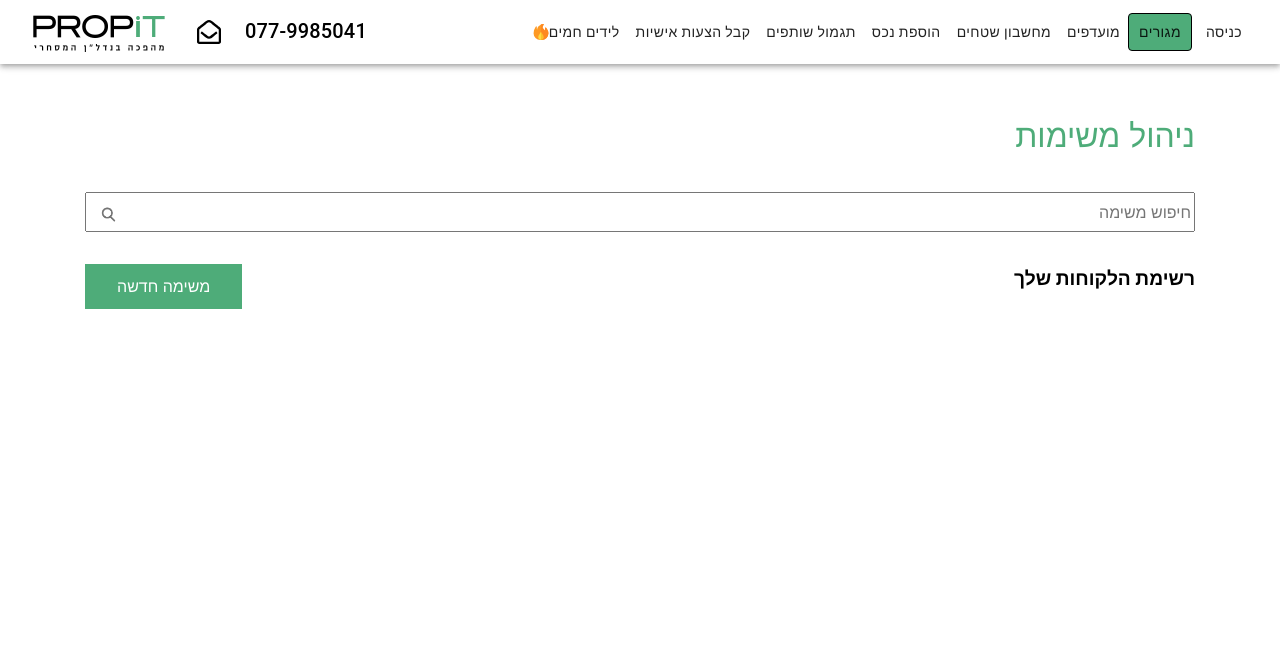
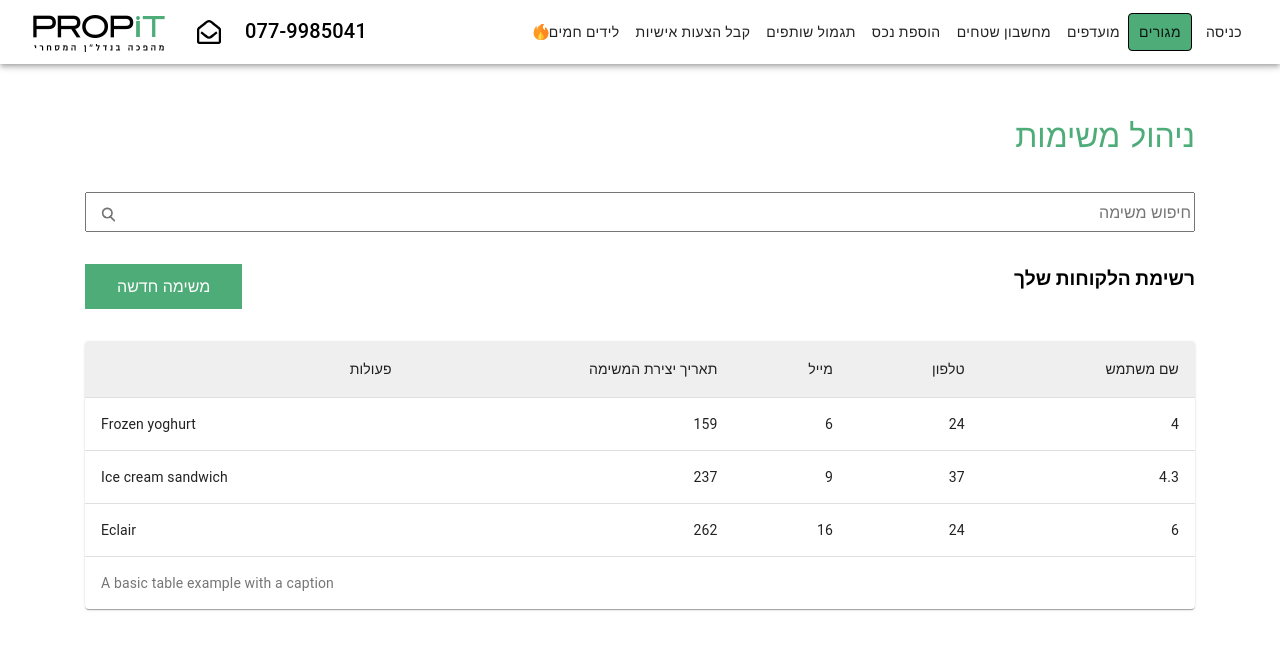
Before and after one commit to roee030/Project-Manager-App---reactjs, a React (Create React App) app in the folder client/: page / in a window 1280 px wide. Shown: the top 650 px of the page. Built offline with nearby package versions, Linux system fonts and the light colour scheme.

Commit message:
edit table

```diff
--- a/client/src/App.js
+++ b/client/src/App.js
@@ -4,7 +4,8 @@ import { FontAwesomeIcon } from '@fortawesome/react-fontawesome';
 import Navbar from './components/navbar/Navbar.js';
 import Title from './components/title/Title.js';
 import SearchBar from './components/searchBar/SearchBar.js';
-import TaskOption from './components/taskOptions/TaskOption';
+import TaskOption from './components/taskOptions/TaskOption.js';
+import Table from './components/table/Table.js';
 function App() {
   return (
     <>
@@ -13,6 +14,7 @@ function App() {
             <Title/>
             <SearchBar/>
             <TaskOption/>
+            <Table/>
         </div>
     </>
   );
--- /dev/null
+++ b/client/src/components/table/Table.css
@@ -0,0 +1,6 @@
+.tablefff{
+    margin-top: 2rem;
+}
+.rowBar{
+    background-color: #efefef;
+}
--- /dev/null
+++ b/client/src/components/table/Table.js
@@ -0,0 +1,60 @@
+import React from 'react';
+import './Table.css'
+import { makeStyles } from '@material-ui/core/styles';
+import Table from '@material-ui/core/Table';
+import TableBody from '@material-ui/core/TableBody';
+import TableCell from '@material-ui/core/TableCell';
+import TableContainer from '@material-ui/core/TableContainer';
+import TableHead from '@material-ui/core/TableHead';
+import TableRow from '@material-ui/core/TableRow';
+import Paper from '@material-ui/core/Paper';
+
+const useStyles = makeStyles({
+  table: {
+    minWidth: 650,
+  },
+});
+
+function createData(name, calories, fat, carbs, protein) {
+  return { name, calories, fat, carbs, protein };
+}
+
+const rows = [
+  createData('Frozen yoghurt', 159, 6.0, 24, 4.0),
+  createData('Ice cream sandwich', 237, 9.0, 37, 4.3),
+  createData('Eclair', 262, 16.0, 24, 6.0),
+];
+
+export default function AcccessibleTable() {
+  const classes = useStyles();
+
+  return (
+    <TableContainer className="tablefff" component={Paper}>
+      <Table className={classes.table} aria-label="caption table">
+        <caption>A basic table example with a caption</caption>
+        <TableHead>
+          <TableRow className="rowBar">
+            <TableCell align="right">פעולות</TableCell>
+            <TableCell align="right">תאריך יצירת המשימה</TableCell>
+            <TableCell align="right">מייל</TableCell>
+            <TableCell align="right">טלפון</TableCell>
+            <TableCell align="right">שם משתמש</TableCell>
+          </TableRow>
+        </TableHead>
+        <TableBody>
+          {rows.map((row) => (
+            <TableRow key={row.name}>
+              <TableCell component="th" scope="row">
+                {row.name}
+              </TableCell>
+              <TableCell align="right">{row.calories}</TableCell>
+              <TableCell align="right">{row.fat}</TableCell>
+              <TableCell align="right">{row.carbs}</TableCell>
+              <TableCell align="right">{row.protein}</TableCell>
+            </TableRow>
+          ))}
+        </TableBody>
+      </Table>
+    </TableContainer>
+  );
+}
```
